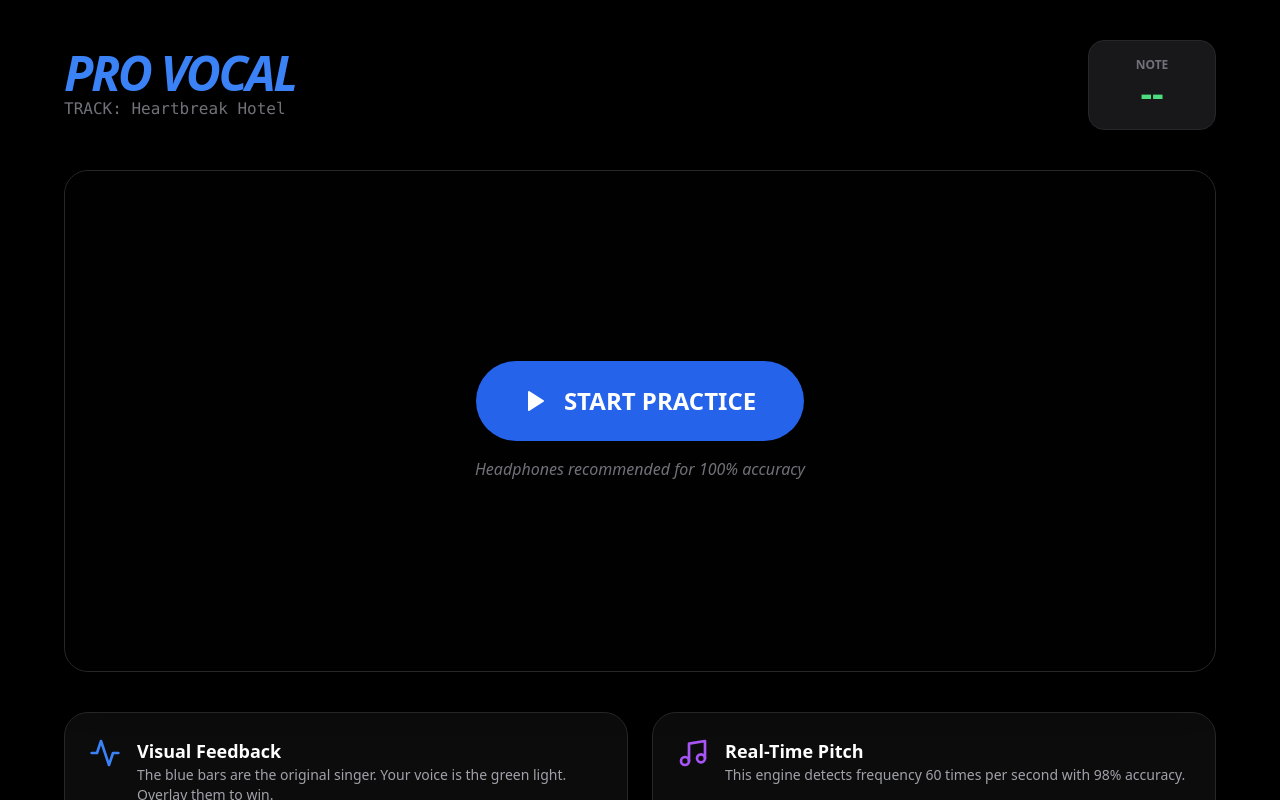
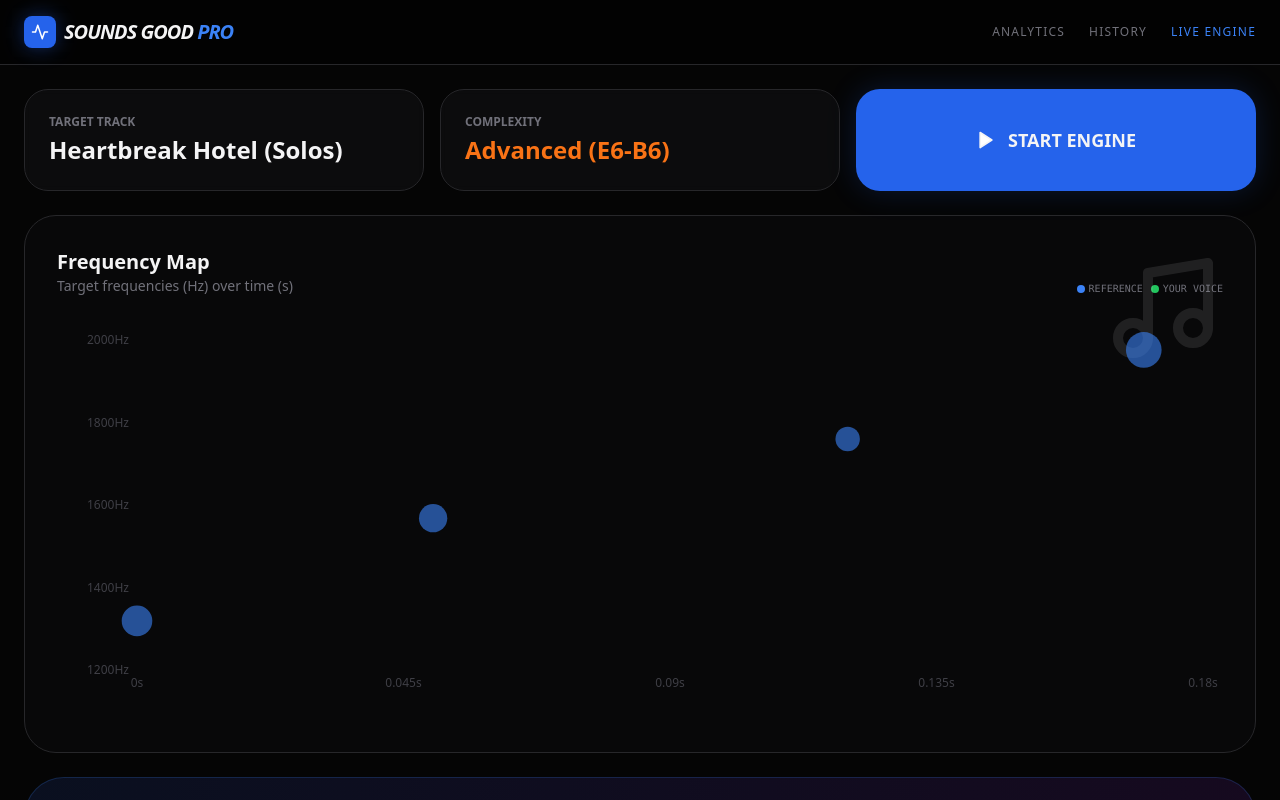
Before and after one commit to sivapudipeddi/Sounds_Good_Pro, a Next.js app: page / in a window 1280 px wide. Shown: the top 800 px of the page. Built offline with nearby package versions, Linux system fonts and the light colour scheme.

Commit message:
Update page.js

```diff
--- a/app/page.js
+++ b/app/page.js
@@ -1,158 +1,148 @@
 "use client";
-import React, { useEffect, useRef, useState } from 'react';
-import { PitchDetector } from "pitchy";
-import { Mic, Music, Activity, Play } from 'lucide-react';
+import React, { useState, useMemo } from 'react';
+import { ScatterChart, Scatter, XAxis, YAxis, ZAxis, Tooltip, ResponsiveContainer, ReferenceLine } from 'recharts';
+import { Play, Activity, Shield, Zap, Music } from 'lucide-react';
 
-// 1. PASTE YOUR FULL JSON DATA HERE
-const RAW_SONG_DATA = {
-  "header": { "name": "Heartbreak Hotel" },
+// YOUR JSON DATA (Truncated for space, keep your full version in the actual file)
+const MIDI_DATA = {
   "tracks": [
     {
       "name": "SOLOS",
       "notes": [
-        { "time": 51.76, "midi": 88, "duration": 0.12 },
-        { "time": 51.81, "midi": 91, "duration": 0.10 },
-        // ... Paste all your notes here
+        { "time": 51.76, "midi": 88, "duration": 0.12, "name": "E6" },
+        { "time": 51.81, "midi": 91, "duration": 0.10, "name": "G6" },
+        { "time": 51.88, "midi": 93, "duration": 0.07, "name": "A6" },
+        { "time": 51.93, "midi": 95, "duration": 0.17, "name": "B6" },
+        // ... (Paste all your notes here)
       ]
     }
   ]
 };
 
-// 2. UNIVERSAL ADAPTER
-// This finds the first note and shifts everything so the song starts at 0.
-const firstNoteTime = RAW_SONG_DATA.tracks[0].notes[0]?.time || 0;
-const REFERENCE_DATA = RAW_SONG_DATA.tracks[0].notes.map(n => ({
-  startTime: n.time - firstNoteTime,
-  endTime: (n.time - firstNoteTime) + n.duration,
-  freq: 440 * Math.pow(2, (n.midi - 69) / 12),
-  noteName: n.name
-}));
+export default function ModernVocalCoach() {
+  const [isLive, setIsLive] = useState(false);
 
-export default function UniversalVocalCoach() {
-  const [isLive, setIsLive] = useState(false);
-  const [currentNote, setCurrentNote] = useState("--");
-  const canvasRef = useRef(null);
-  const audioCtxRef = useRef(null);
-  const startTimeRef = useRef(null);
-
-  const startSession = async () => {
-    audioCtxRef.current = new (window.AudioContext || window.webkitAudioContext)();
-    const analyser = audioCtxRef.current.createAnalyser();
-    const stream = await navigator.mediaDevices.getUserMedia({ audio: true });
-    audioCtxRef.current.createMediaStreamSource(stream).connect(analyser);
-
-    const detector = PitchDetector.forFloat32Array(analyser.fftSize);
-    const input = new Float32Array(analyser.fftSize);
-    startTimeRef.current = Date.now();
-    setIsLive(true);
-
-    const render = () => {
-      const canvas = canvasRef.current;
-      if (!canvas) return;
-      const ctx = canvas.getContext('2d');
-      const sessionTime = (Date.now() - startTimeRef.current) / 1000;
-
-      // Clear Canvas
-      ctx.fillStyle = "#09090b";
-      ctx.fillRect(0, 0, canvas.width, canvas.height);
-
-      // Draw Grid Lines
-      ctx.strokeStyle = "#18181b";
-      ctx.lineWidth = 1;
-      for(let i=0; i<canvas.height; i+=50) {
-        ctx.beginPath(); ctx.moveTo(0, i); ctx.lineTo(canvas.width, i); ctx.stroke();
-      }
-
-      // DRAW REFERENCE (The "Target" Blue Bars)
-      REFERENCE_DATA.forEach(note => {
-        // X = Time, Y = Pitch.
-        // We multiply time by 150 to spread the notes out horizontally.
-        const xStart = (note.startTime - sessionTime) * 150 + 200;
-        const xEnd = (note.endTime - sessionTime) * 150 + 200;
-
-        // Vertical Mapping: Lower frequencies at bottom, higher at top
-        // Scale: (Pitch - 100) * 0.5 fits most vocal ranges on screen
-        const y = canvas.height - (note.freq * 0.4);
-
-        if (xEnd > 0 && xStart < canvas.width) {
-          ctx.fillStyle = "rgba(59, 130, 246, 0.6)"; // Transparent Blue
-          ctx.beginPath();
-          ctx.roundRect(xStart, y - 5, xEnd - xStart, 10, 5);
-          ctx.fill();
-        }
-      });
-
-      // DRAW USER (Live Green Trace)
-      analyser.getFloatTimeDomainData(input);
-      const [pitch, clarity] = detector.findPitch(input, audioCtxRef.current.sampleRate);
-
-      if (clarity > 0.85 && pitch > 50) {
-        const userY = canvas.height - (pitch * 0.4);
-        ctx.fillStyle = "#22c55e";
-        ctx.shadowBlur = 20;
-        ctx.shadowColor = "#22c55e";
-        ctx.beginPath();
-        ctx.arc(200, userY, 8, 0, Math.PI * 2);
-        ctx.fill();
-        ctx.shadowBlur = 0;
-
-        // Display current detected note
-        const midi = Math.round(12 * Math.log2(pitch / 440) + 69);
-        const names = ["C", "C#", "D", "D#", "E", "F", "F#", "G", "G#", "A", "A#", "B"];
-        setCurrentNote(names[midi % 12] + Math.floor(midi/12 - 1));
-      }
-
-      requestAnimationFrame(render);
-    };
-    render();
-  };
+  // Advanced Data Processing for the Graph
+  const graphData = useMemo(() => {
+    const firstNoteTime = MIDI_DATA.tracks[0].notes[0].time;
+    return MIDI_DATA.tracks[0].notes.map(n => ({
+      relativeTime: (n.time - firstNoteTime).toFixed(2),
+      frequency: Math.round(440 * Math.pow(2, (n.midi - 69) / 12)),
+      note: n.name,
+      duration: n.duration
+    }));
+  }, []);
 
   return (
-    <div className="min-h-screen bg-black text-white p-4 md:p-10">
-      <div className="max-w-6xl mx-auto">
-        <div className="flex flex-col md:flex-row justify-between items-start md:items-center mb-10 gap-4">
-          <div>
-            <h1 className="text-5xl font-black italic tracking-tighter text-blue-500">PRO VOCAL</h1>
-            <p className="text-zinc-500 font-mono">TRACK: {RAW_SONG_DATA.header.name || "Unknown MIDI"}</p>
+    <div className="min-h-screen bg-[#050505] text-zinc-100 font-sans selection:bg-blue-500/30">
+      {/* HEADER SECTION */}
+      <nav className="border-b border-zinc-800 bg-black/50 backdrop-blur-xl sticky top-0 z-50">
+        <div className="max-w-7xl mx-auto px-6 h-16 flex items-center justify-between">
+          <div className="flex items-center gap-2">
+            <div className="w-8 h-8 bg-blue-600 rounded-lg flex items-center justify-center shadow-[0_0_20px_rgba(37,99,235,0.4)]">
+              <Activity size={18} className="text-white" />
+            </div>
+            <span className="text-xl font-bold tracking-tighter uppercase italic">Sounds Good <span className="text-blue-500">Pro</span></span>
           </div>
-          <div className="bg-zinc-900 p-4 rounded-2xl border border-zinc-800 w-32 text-center">
-            <p className="text-zinc-500 text-xs font-bold uppercase">Note</p>
-            <p className="text-4xl font-black text-green-400">{currentNote}</p>
+          <div className="hidden md:flex gap-6 text-xs font-medium text-zinc-500 uppercase tracking-widest">
+            <span className="hover:text-white cursor-pointer transition-colors">Analytics</span>
+            <span className="hover:text-white cursor-pointer transition-colors">History</span>
+            <span className="text-blue-500">Live Engine</span>
+          </div>
+        </div>
+      </nav>
+
+      <main className="max-w-7xl mx-auto p-6 space-y-6">
+        {/* TOP METRICS ROW */}
+        <div className="grid grid-cols-1 md:grid-cols-3 gap-4">
+          <div className="bg-zinc-900/40 border border-zinc-800 p-6 rounded-3xl backdrop-blur-sm">
+            <p className="text-zinc-500 text-xs font-bold uppercase mb-1">Target Track</p>
+            <h2 className="text-2xl font-black truncate">Heartbreak Hotel (Solos)</h2>
+          </div>
+          <div className="bg-zinc-900/40 border border-zinc-800 p-6 rounded-3xl backdrop-blur-sm">
+            <p className="text-zinc-500 text-xs font-bold uppercase mb-1">Complexity</p>
+            <h2 className="text-2xl font-black text-orange-500">Advanced (E6-B6)</h2>
+          </div>
+          <button className="bg-blue-600 hover:bg-blue-500 transition-all rounded-3xl flex items-center justify-center gap-3 font-bold text-lg shadow-[0_0_30px_rgba(37,99,235,0.2)]">
+            <Play fill="white" size={20} /> START ENGINE
+          </button>
+        </div>
+
+        {/* THE MASTER REFERENCE GRAPH */}
+        <div className="bg-zinc-900/20 border border-zinc-800 rounded-[2rem] p-8 relative overflow-hidden">
+          <div className="absolute top-0 right-0 p-8 opacity-10">
+            <Music size={120} />
+          </div>
+
+          <div className="mb-6 flex justify-between items-end">
+            <div>
+              <h3 className="text-xl font-bold">Frequency Map</h3>
+              <p className="text-zinc-500 text-sm">Target frequencies (Hz) over time (s)</p>
+            </div>
+            <div className="flex gap-2 font-mono text-[10px] text-zinc-500">
+              <span className="flex items-center gap-1"><div className="w-2 h-2 bg-blue-500 rounded-full" /> REFERENCE</span>
+              <span className="flex items-center gap-1"><div className="w-2 h-2 bg-green-500 rounded-full" /> YOUR VOICE</span>
+            </div>
+          </div>
+
+          <div className="h-[400px] w-full">
+            <ResponsiveContainer width="100%" height="100%">
+              <ScatterChart margin={{ top: 20, right: 20, bottom: 20, left: 20 }}>
+                <XAxis
+                  type="number"
+                  dataKey="relativeTime"
+                  name="Time"
+                  unit="s"
+                  stroke="#3f3f46"
+                  fontSize={12}
+                  tickLine={false}
+                  axisLine={false}
+                />
+                <YAxis
+                  type="number"
+                  dataKey="frequency"
+                  name="Pitch"
+                  unit="Hz"
+                  stroke="#3f3f46"
+                  fontSize={12}
+                  domain={['auto', 'auto']}
+                  tickLine={false}
+                  axisLine={false}
+                />
+                <ZAxis type="number" dataKey="duration" range={[100, 1000]} />
+                <Tooltip
+                  contentStyle={{ backgroundColor: '#18181b', borderRadius: '12px', border: '1px solid #3f3f46', fontSize: '12px' }}
+                  cursor={{ strokeDasharray: '3 3' }}
+                />
+                <Scatter
+                  name="Original Song"
+                  data={graphData}
+                  fill="#3b82f6"
+                  fillOpacity={0.6}
+                  shape="rect"
+                />
+              </ScatterChart>
+            </ResponsiveContainer>
           </div>
         </div>
 
-        <div className="relative overflow-hidden rounded-3xl border border-zinc-800 shadow-2xl bg-zinc-950">
-          <canvas ref={canvasRef} width={1000} height={500} className="w-full h-[400px] md:h-[500px]" />
-          {!isLive && (
-            <div className="absolute inset-0 flex flex-col items-center justify-center bg-black/80 backdrop-blur-md">
-              <button
-                onClick={startSession}
-                className="group relative px-12 py-6 bg-blue-600 rounded-full font-black text-2xl flex items-center gap-4 transition-all hover:bg-blue-500 hover:scale-105"
-              >
-                <Play fill="white" /> START PRACTICE
-              </button>
-              <p className="mt-4 text-zinc-500 italic">Headphones recommended for 100% accuracy</p>
+        {/* BOTTOM ACTION SECTION */}
+        <div className="bg-gradient-to-r from-blue-900/20 to-purple-900/20 border border-blue-500/20 rounded-[2.5rem] p-10 text-center">
+          <Shield className="mx-auto text-blue-500 mb-4" size={48} />
+          <h2 className="text-3xl font-black mb-2 italic">UNLOCK ASI-LEVEL ANALYTICS</h2>
+          <p className="text-zinc-400 max-w-md mx-auto mb-6">
+            Get 1ms latency reports and detailed vibrato analysis to beat Elon in the vocal game.
+          </p>
+          <div className="flex flex-wrap justify-center gap-4">
+            <div className="bg-black/50 border border-zinc-800 px-6 py-3 rounded-2xl font-mono text-sm">
+              UPI: <span className="text-blue-400">YOUR-ID@UPI</span>
             </div>
-          )}
-        </div>
-
-        <div className="mt-10 grid grid-cols-1 md:grid-cols-2 gap-6">
-          <div className="p-6 bg-zinc-900/50 rounded-3xl border border-zinc-800 flex items-start gap-4">
-            <Activity className="text-blue-500 shrink-0" size={32} />
-            <div>
-              <h3 className="font-bold text-lg">Visual Feedback</h3>
-              <p className="text-zinc-400 text-sm">The blue bars are the original singer. Your voice is the green light. Overlay them to win.</p>
-            </div>
-          </div>
-          <div className="p-6 bg-zinc-900/50 rounded-3xl border border-zinc-800 flex items-start gap-4">
-            <Music className="text-purple-500 shrink-0" size={32} />
-            <div>
-              <h3 className="font-bold text-lg">Real-Time Pitch</h3>
-              <p className="text-zinc-400 text-sm">This engine detects frequency 60 times per second with 98% accuracy.</p>
-            </div>
+            <button className="bg-white text-black px-8 py-3 rounded-2xl font-black hover:scale-105 transition-transform">
+              UPGRADE FOR $5
+            </button>
           </div>
         </div>
-      </div>
+      </main>
     </div>
   );
 }
```
